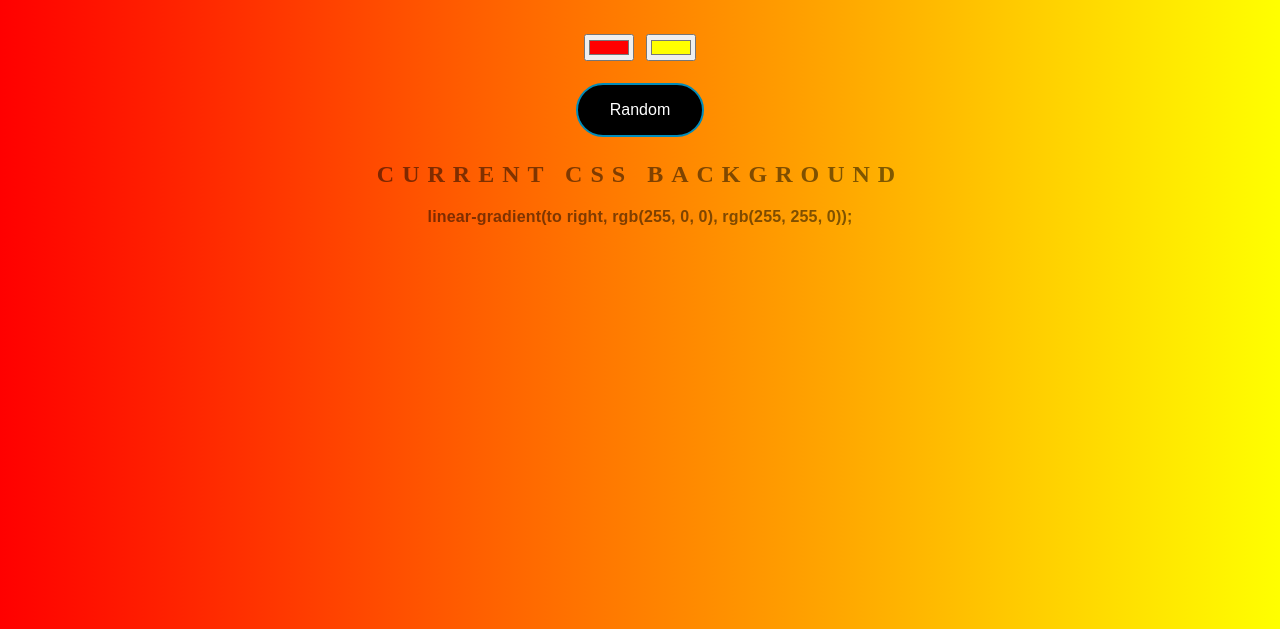
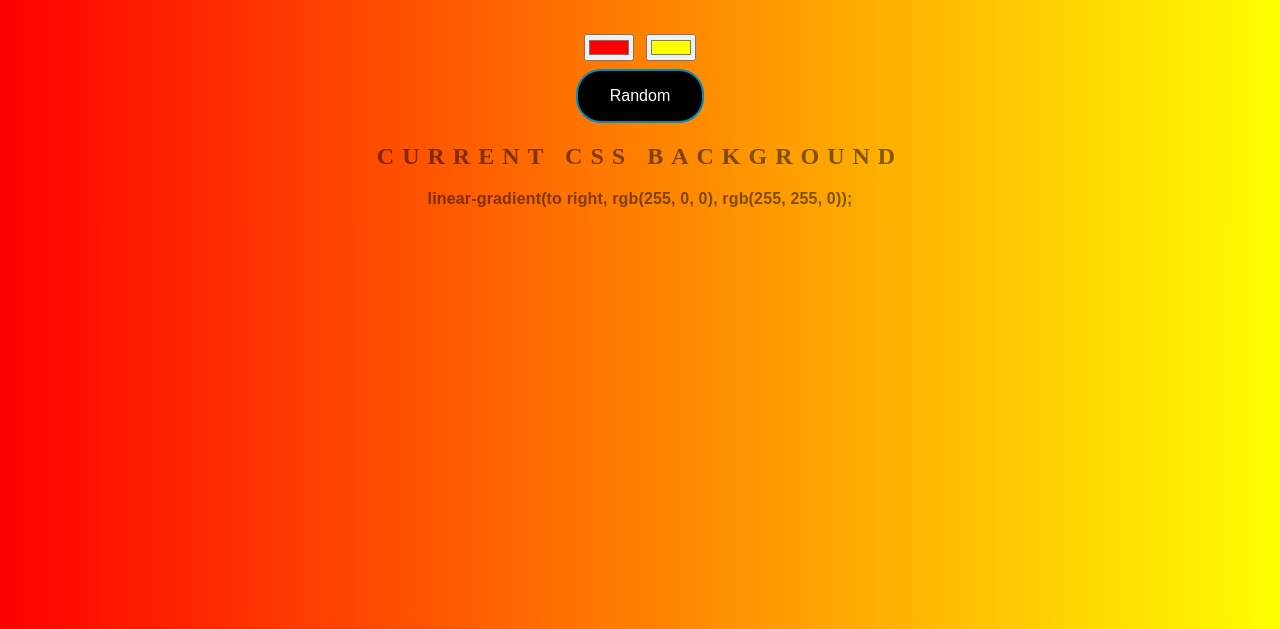
Before and after one commit to LeeLacanlale/Simple-Gradiant, a plain HTML site: page index.html in a window 1280 px wide. Shown: the part 171-800 px from the top of the page. Drawn offline with Linux system fonts and the light colour scheme.

Commit message:
centered and spaced button

```diff
--- a/index.html
+++ b/index.html
@@ -8,7 +8,7 @@
     <h1>Background Generator</h1>
     <input class="color1" type="color" name="color1" value="#ff0000">
     <input class="color2" type="color" name="color2" value="#ffff00">
-    <div><br><button class="button buttonRand">Random</button></div>
+    <button class="button buttonRand">Random</button>
     <h2>Current CSS Background</h2>
     <h3>linear-gradient(to right, rgb(255, 0, 0), rgb(255, 255, 0));</h3>
 
--- a/style.css
+++ b/style.css
@@ -32,9 +32,9 @@ h3 {
     padding: 16px 32px;
     text-align: center;
     text-decoration: none;
-    display: inline-block;
+    display: block;
     font-size: 16px;
-    margin: 4px 2px;
+    margin: .5em auto;
     -webkit-transition-duration: 0.4s; /* Safari */
     transition-duration: 0.4s;
     cursor: pointer;
@@ -44,7 +44,7 @@ h3 {
     background-color: black;
     color: white;
     border: 2px solid #008CBA;
-    border-radius: 300px;
+    border-radius: 25px;
 }
 
 .buttonRand:hover {
```
